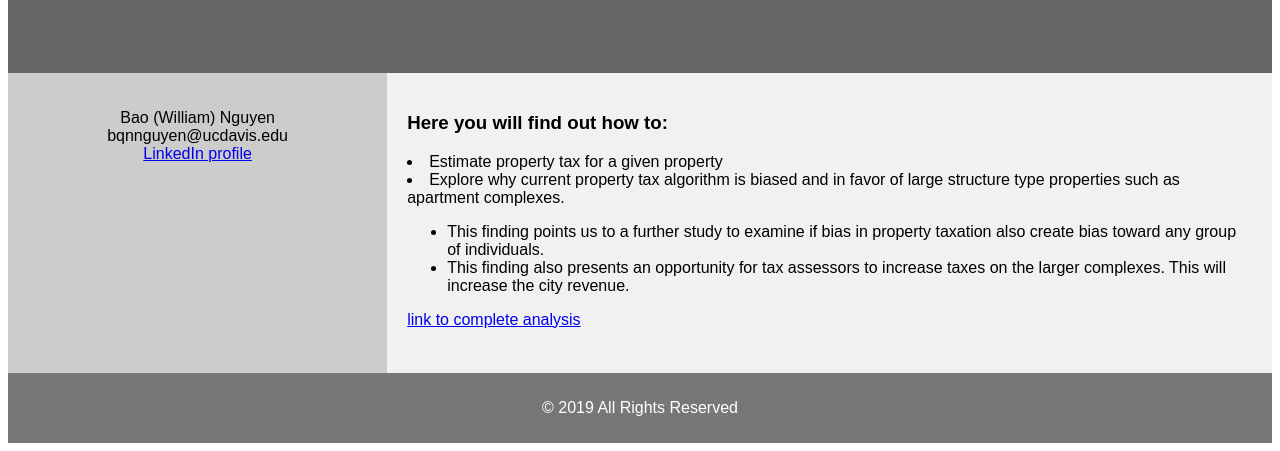
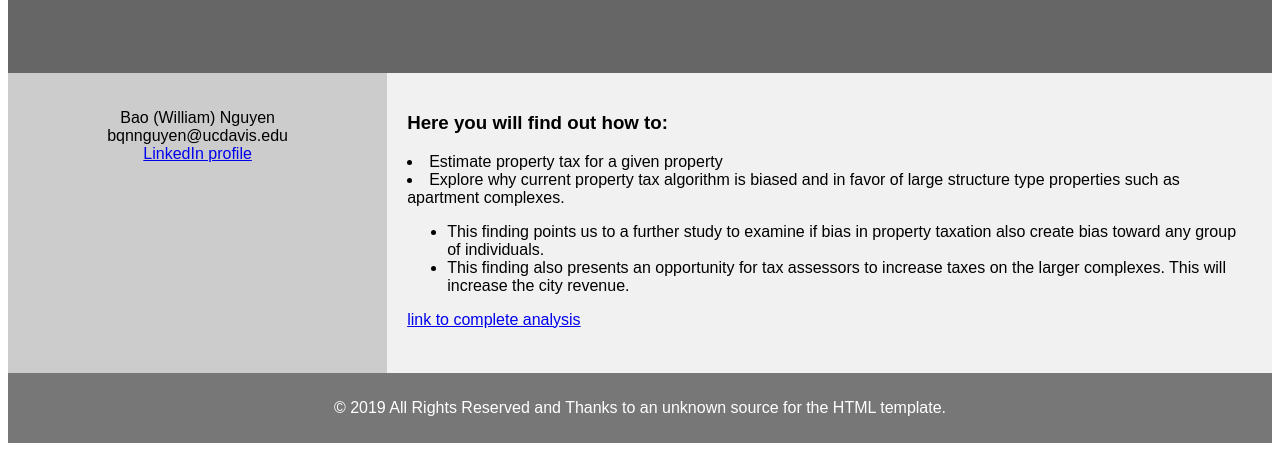
Before and after one commit to bqnguyen/bqnguyen.github.io, a plain HTML site: page index.html in a window 1280 px wide. Shown: the part 370-821 px from the top of the page. Drawn offline with Linux system fonts and the light colour scheme.

Commit message:
Update index.html

```diff
--- a/index.html
+++ b/index.html
@@ -105,7 +105,7 @@ footer {
 </section>
 
 <footer>
-  <p>&copy; 2019 All Rights Reserved  </p>
+  <p>&copy; 2019 All Rights Reserved and Thanks to an unknown source for the HTML template. </p>
 </footer>
 
 </body>
```
